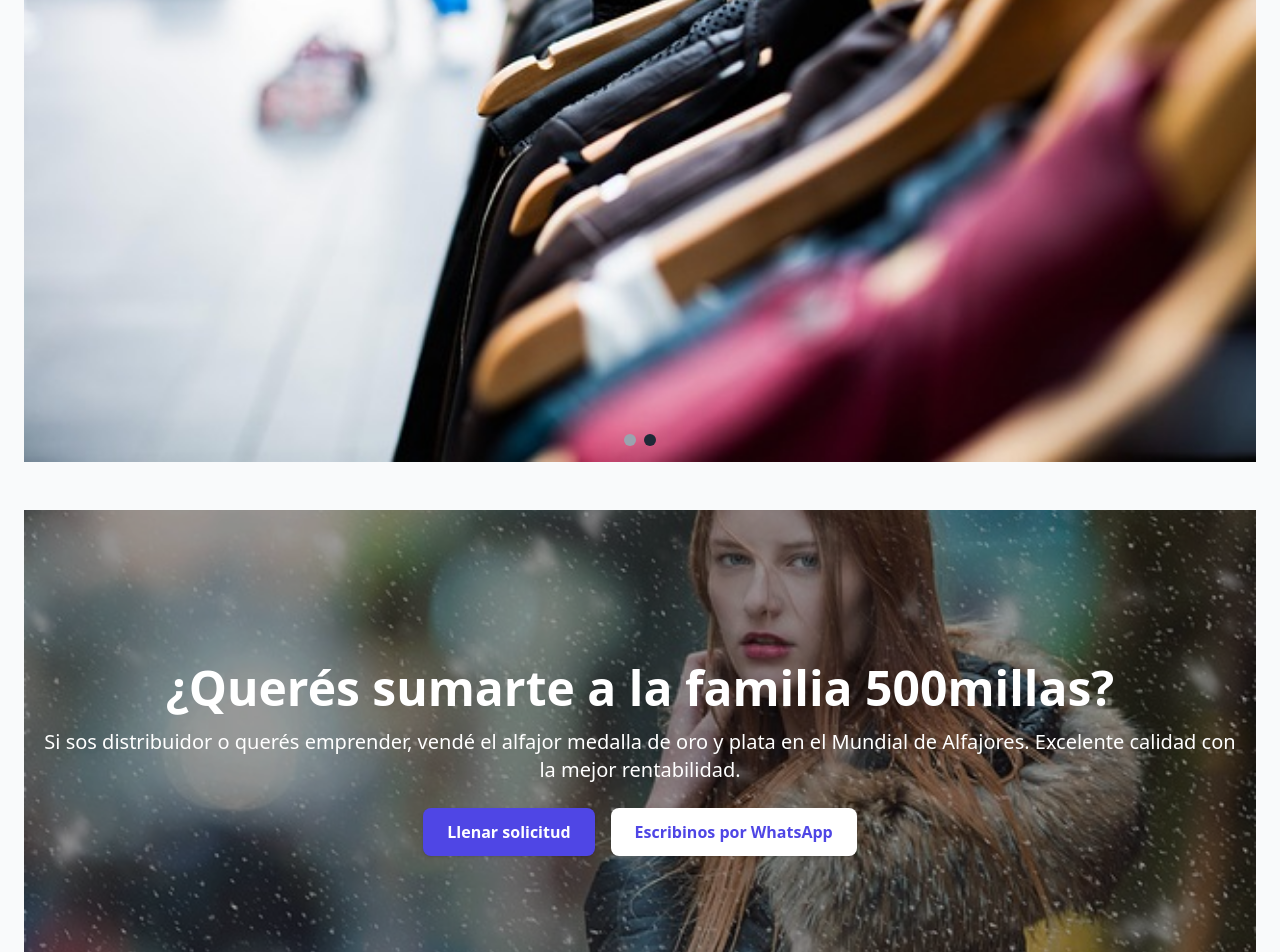
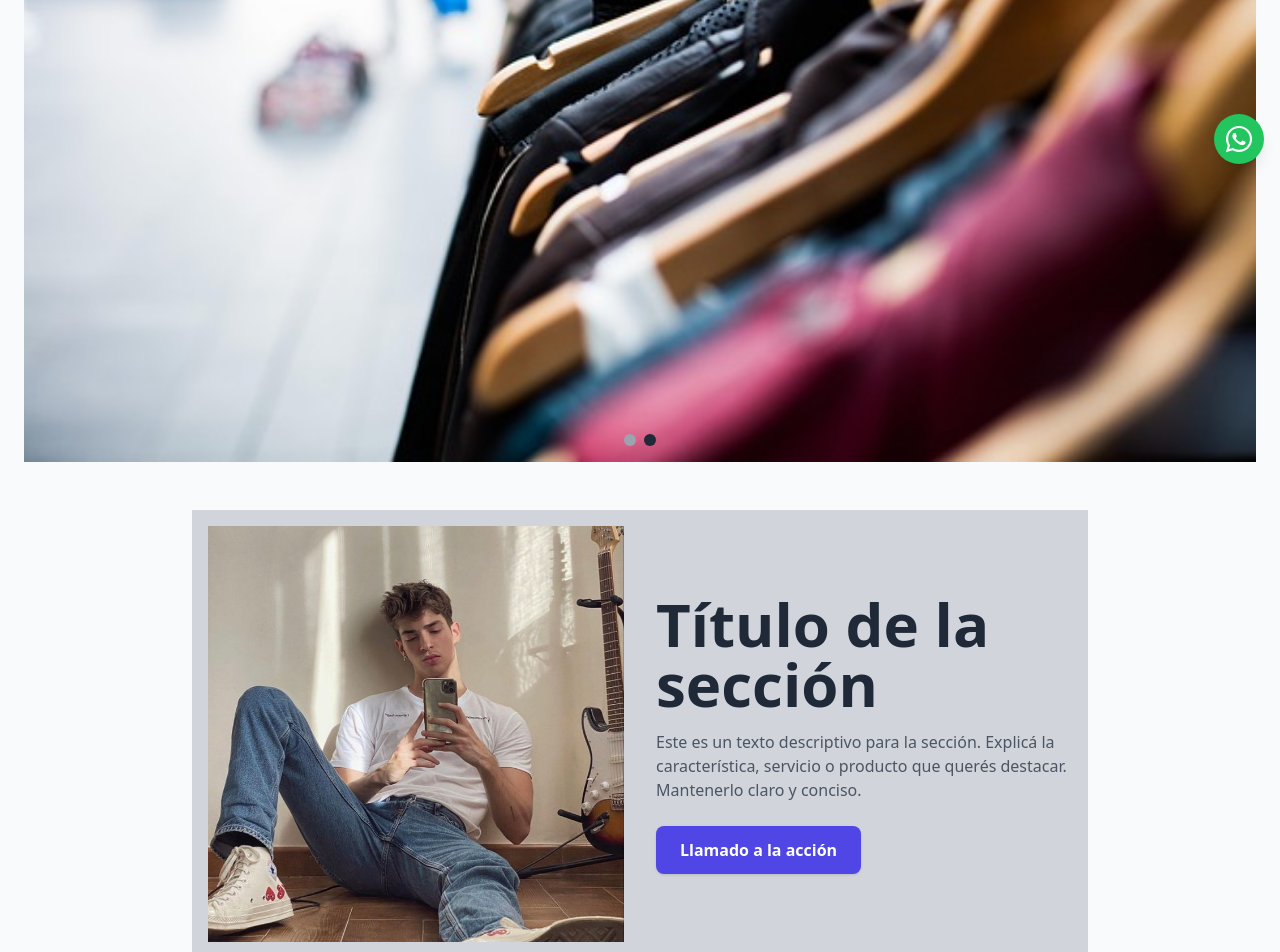
Before and after one commit to Nico09Barberis/500millas, a React (Vite) app in the folder 500-millas-web/: page / in a window 1280 px wide. Shown: the part 620-1572 px from the top of the page. Built offline with nearby package versions, Linux system fonts and the light colour scheme.

Commit message:
nueva seccion -sobre nosotros-, arme la estructura, mas adelante los detalles

```diff
--- /dev/null
+++ b/500-millas-web/src/components/common/WhatsAppButton.jsx
@@ -0,0 +1,29 @@
+import { FaWhatsapp } from "react-icons/fa";
+
+const WhatsAppButton = () => {
+  const phoneNumber = "5493492582838"; // tu número
+  const message = "Hola! Quiero más información."; // mensaje opcional precargado
+  const whatsappLink = `https://wa.me/${phoneNumber}?text=${encodeURIComponent(message)}`;
+
+  return (
+    <div className="fixed bottom-4 right-4 z-50 group flex items-center">
+      {/* Tooltip a la izquierda */}
+      <span className="mr-3 bg-green-600 text-white font-semibold text-sm px-3 py-1 rounded-full opacity-0 group-hover:opacity-100 transition-opacity duration-300 whitespace-nowrap">
+        ¡Contactanos!
+      </span>
+
+      {/* Botón */}
+      <a
+        href={whatsappLink}
+        target="_blank"
+        rel="noopener noreferrer"
+        className="bg-green-500 hover:bg-green-600 text-white p-2.5 rounded-full shadow-lg flex items-center justify-center text-3xl transition-transform duration-200 hover:scale-110"
+        aria-label="Chatear por WhatsApp"
+      >
+        <FaWhatsapp />
+      </a>
+    </div>
+  );
+};
+
+export default WhatsAppButton;
--- a/500-millas-web/src/pages/Home.jsx
+++ b/500-millas-web/src/pages/Home.jsx
@@ -3,6 +3,8 @@
 import imgHome1 from "../assets/images/img-home-1.jpg";
 import imgHome2 from "../assets/images/img-home-2.jpg";
 import FormSection from "../sections/FormSection";
+import FeatureSection from "../sections/FeatureSection";
+import WhatsAppButton from "../components/common/WhatsAppButton";
 
 
 function Home() {
@@ -22,7 +24,11 @@
         {/* margin-top para no tapar la navbar fija */}
         <ImageCarousel images={images} />
 
+        <FeatureSection />
+
         <FormSection />
+
+        <WhatsAppButton />
       </div>
     </div>
   );
--- /dev/null
+++ b/500-millas-web/src/sections/ContactSection.jsx
@@ -0,0 +1,56 @@
+import sectionImg from "../assets/images/section-image.jpg"; // reemplazá con tu imagen
+import { FaCheckCircle } from "react-icons/fa"; // ícono para los items
+
+const ContactSection = () => {
+  const items = [
+    "Item uno destacado",
+    "Item dos destacado",
+    "Item tres destacado",
+    "Item cuatro destacado",
+  ];
+
+  return (
+    <section className="w-full max-w-7xl mx-auto my-12 px-4">
+      <div className="flex flex-col md:flex-row gap-8">
+        {/* Imagen izquierda */}
+        <div className="md:w-2/3 w-full">
+          <img
+            src={sectionImg}
+            alt="Sección destacada"
+            className="w-full h-auto rounded-xl shadow-lg object-cover"
+          />
+        </div>
+
+        {/* Contenido derecha */}
+        <div className="md:w-1/3 w-full flex flex-col justify-center">
+          <h2 className="text-3xl font-bold text-gray-800 mb-4">
+            Título de la sección
+          </h2>
+          <p className="text-gray-600 mb-6">
+            Este es un texto descriptivo para la sección. Explicá la característica,
+            servicio o producto que querés destacar de manera clara y concisa.
+          </p>
+
+          <a
+            href="#"
+            className="inline-block px-6 py-3 bg-indigo-600 hover:bg-indigo-700 text-white font-semibold rounded-lg shadow mb-6"
+          >
+            Llamado a la acción
+          </a>
+
+          {/* Lista de items */}
+          <ul className="space-y-3">
+            {items.map((item, index) => (
+              <li key={index} className="flex items-center gap-2 text-gray-700">
+                <FaCheckCircle className="text-green-500" />
+                {item}
+              </li>
+            ))}
+          </ul>
+        </div>
+      </div>
+    </section>
+  );
+};
+
+export default ContactSection;
--- /dev/null
+++ b/500-millas-web/src/sections/FeatureSection.jsx
@@ -0,0 +1,37 @@
+import featureImg from "../assets/images/imgFormSection.png"; // reemplazá con tu imagen
+
+const FeatureSection = () => {
+  return (
+    <section className="w-full max-w-4xl mx-auto my-12 p-4 bg-gray-300">
+      <div className="flex flex-col md:flex-row items-center gap-8">
+        {/* Imagen */}
+        <div className="md:w-1/2 w-full">
+          <img
+            src={featureImg}
+            alt="Feature"
+            className="w-full h-auto object-cover"
+          />
+        </div>
+
+        {/* Texto */}
+        <div className="md:w-1/2 w-full flex flex-col justify-center items-start">
+          <h2 className="text-6xl font-bold text-gray-800 mb-4">
+            Título de la sección
+          </h2>
+          <p className="text-gray-600 mb-6">
+            Este es un texto descriptivo para la sección. Explicá la característica,
+            servicio o producto que querés destacar. Mantenerlo claro y conciso.
+          </p>
+          <a
+            href="#"
+            className="px-6 py-3 bg-indigo-600 hover:bg-indigo-700 text-white font-semibold rounded-lg shadow"
+          >
+            Llamado a la acción
+          </a>
+        </div>
+      </div>
+    </section>
+  );
+};
+
+export default FeatureSection;
```
